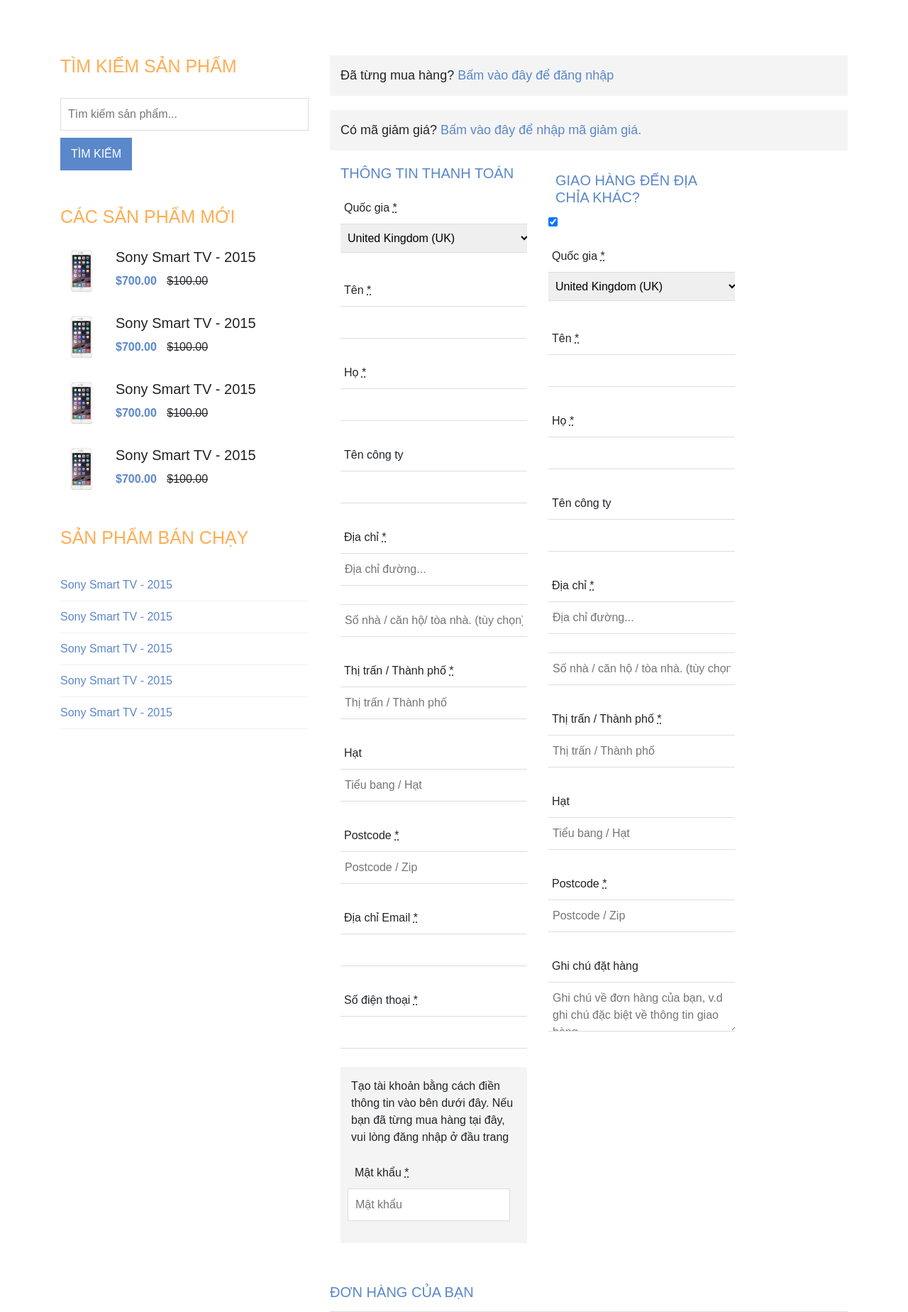
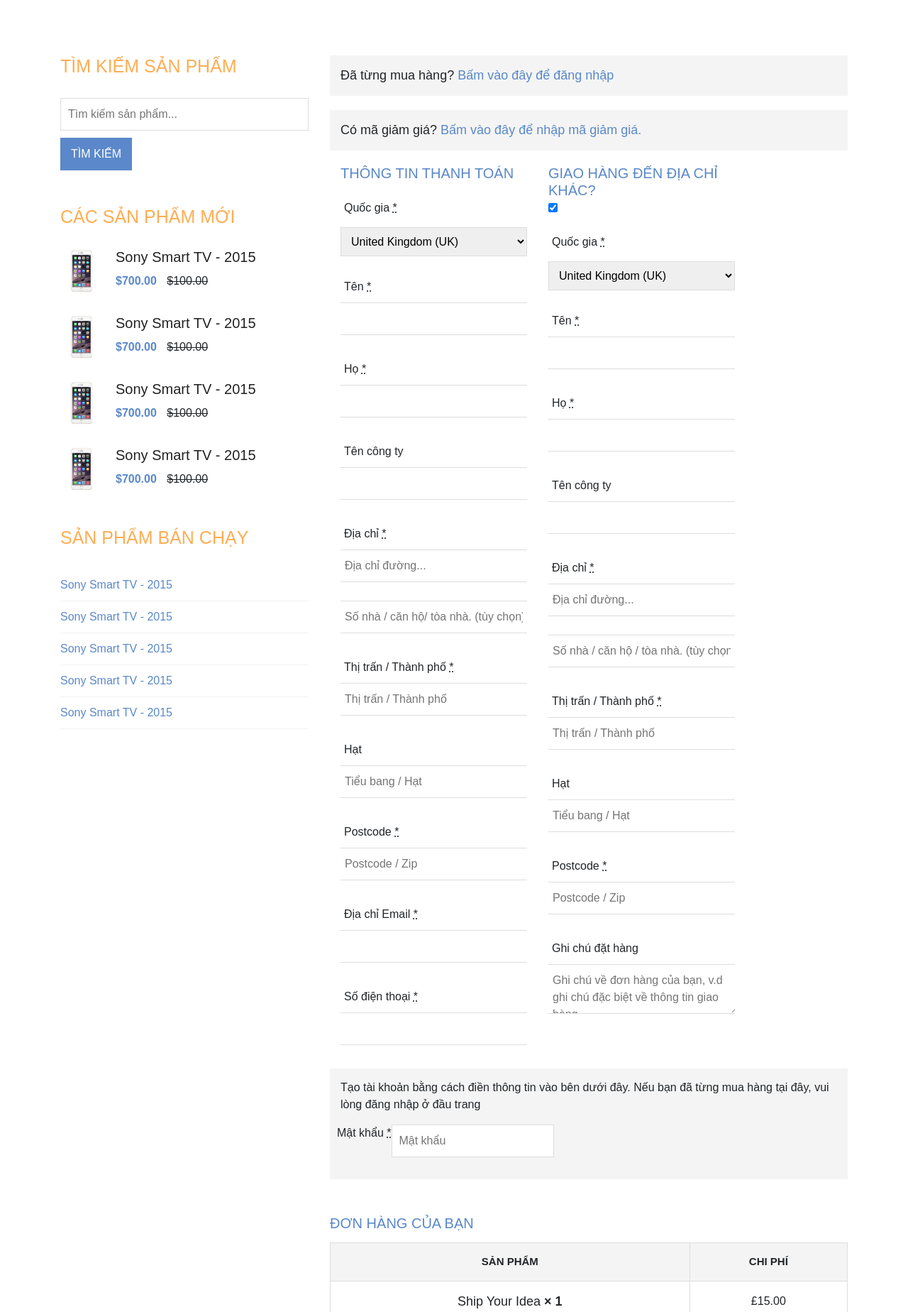
Before and after one commit to haluwen9/Web_HK3_2018, a PHP site: page /checkout.html in a window 1280 px wide. Shown: the part 414-2262 px from the top of the page at 71% size. Run offline with PHP 8.4, Linux system fonts and the light colour scheme.

Commit message:
Changed checkout
Fixed some css bugs

```diff
--- a/checkout.html
+++ b/checkout.html
@@ -741,28 +741,13 @@
                                                     class="input-text ">
                                             </p>
                                             <div class="clear"></div>
-
-
-                                            <div class="create-account">
-                                                <p>Tạo tài khoản bằng cách điền thông tin vào bên dưới đây. Nếu bạn đã từng
-                                                  mua hàng tại đây, vui lòng đăng nhập ở đầu trang</p>
-                                                <p id="account_password_field" class="form-row validate-required">
-                                                    <label class="" for="account_password">Mật khẩu <abbr title="required"
-                                                            class="required">*</abbr>
-                                                    </label>
-                                                    <input type="password" value="" placeholder="Mật khẩu" id="account_password"
-                                                        name="account_password" class="input-text">
-                                                </p>
-                                                <div class="clear"></div>
-                                            </div>
-
                                         </div>
                                     </div>
 
                                     <div class="col-2">
                                         <div class="woocommerce-shipping-fields">
                                             <h3 id="ship-to-different-address">
-                                                <label class="checkbox" for="ship-to-different-address-checkbox">Giao hàng đến địa chỉa khác?</label>
+                                                <label class="checkbox" for="ship-to-different-address-checkbox" style="margin: 0; padding: 0">Giao hàng đến địa chỉ khác?</label>
                                                 <input type="checkbox" value="1" name="ship_to_different_address"
                                                     checked="checked" class="input-checkbox" id="ship-to-different-address-checkbox">
                                             </h3>
@@ -1085,11 +1070,6 @@
 
 
                                             </div>
-
-
-
-
-
                                             <p id="order_comments_field" class="form-row notes">
                                                 <label class="" for="order_comments">Ghi chú đặt hàng</label>
                                                 <textarea cols="5" rows="2" placeholder="Ghi chú về đơn hàng của bạn, v.d ghi chú đặc biệt về thông tin giao hàng."
@@ -1101,6 +1081,19 @@
 
                                     </div>
 
+                                </div>
+
+                                <div class="create-account">
+                                  <p>Tạo tài khoản bằng cách điền thông tin vào bên dưới đây. Nếu bạn đã từng
+                                    mua hàng tại đây, vui lòng đăng nhập ở đầu trang</p>
+                                  <p id="account_password_field" class="form-row validate-required">
+                                      <label class="" for="account_password">Mật khẩu <abbr title="required"
+                                              class="required">*</abbr>
+                                      </label>
+                                      <input type="password" value="" placeholder="Mật khẩu" id="account_password"
+                                          name="account_password" class="input-text">
+                                  </p>
+                                  <div class="clear"></div>
                                 </div>
 
                                 <h3 id="order_review_heading">Đơn hàng của bạn</h3>
--- a/style.css
+++ b/style.css
@@ -1263,7 +1263,7 @@ div.cart-collaterals ul.products li.product .price ins {
 .col-2 {
   float: left;
   width: fit-content;
-  max-width: 47%;
+  max-width: 50%;
 }
 
 #customer_details label {
@@ -1334,9 +1334,9 @@ a.about_paypal {
 #customer_details select,
 .shipping_calculator select {
   border: 1px solid #ddd;
-  margin-bottom: 15px;
   padding: 10px;
   width: 100%;
+  margin: 5px;
 }
 
 table.shop_table td.product-remove a {
```
